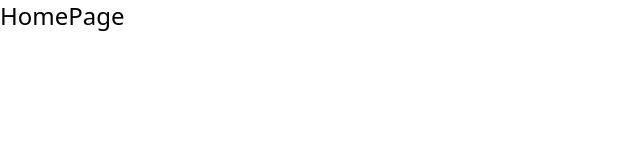
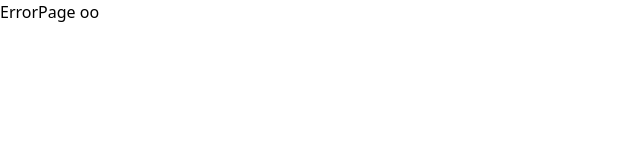
Before and after one commit to daysuwaa/PicPlus, a React (Create React App) app: page / in a window 1280 px wide. Shown: the top 160 px of the page, without its empty margins (0-640 px from the left). Built offline with nearby package versions, Linux system fonts and the light colour scheme.

Commit message:
Commit-React router - App.js

```diff
--- a/src/App.js
+++ b/src/App.js
@@ -1,4 +1,4 @@
-import {BrowserRouter as Router, Route, Routes,} from "react-router-dom";
+import { BrowserRouter as Router, Route, Routes} from "react-router-dom";
 import React from "react";
 import HomePage from "./components/HomePage";
 import Post from "./components/Post";
@@ -6,19 +6,19 @@ import Signin from "./components/Signin";
 import Signup from "./components/Signup";
 import ErrorPage from "./components/ErrorPage";
 
-function App() {
+function App  () {
   return (
-   <div>
+
    <Router>
       <Routes>
-       <Route path="/" exact element={<HomePage />} />
-       <Route path="/signin" element={<Signin />} />
-       <Route path="/signup" element={<Signup />} />
-       <Route path="/post" element={<Post />} />
+       <Route exact path="/picplus" element={<HomePage />} />
+       <Route path="picplus/signin" element={<Signin />} />
+       <Route path="picplus/signup" element={<Signup />} />
+       <Route path="picplus/post" element={<Post />} />
        <Route path="*" element ={<ErrorPage/>} />
      </Routes>
    </Router>
-   </div>
+
 
 
 
--- a/src/components/ErrorPage.jsx
+++ b/src/components/ErrorPage.jsx
@@ -2,8 +2,8 @@ import React from 'react'
 
 const ErrorPage = () => {
   return (
-    <div>ErrorPage</div>
+    <div>ErrorPage oo</div>
   )
 }
 
-export default ErrorPage
+export default ErrorPage;
--- a/src/components/HomePage.jsx
+++ b/src/components/HomePage.jsx
@@ -2,8 +2,8 @@ import React from 'react'
 
 const HomePage = () => {
   return (
-    <div className='text-2xl text-black'>HomePage</div>
+    <div className='text-2xl text-black'>HomePage BITCH</div>
   )
 }
 
-export default HomePage
+export default HomePage;
--- a/src/components/Post.jsx
+++ b/src/components/Post.jsx
@@ -6,4 +6,4 @@ const Post = () => {
   )
 }
 
-export default Post
+export default Post;
--- a/src/components/Signin.jsx
+++ b/src/components/Signin.jsx
@@ -2,8 +2,9 @@ import React from 'react'
 
 const Signin = () => {
   return (
-    <div>Signin</div>
+    <div>Signin
+    </div>
   )
 }
 
-export default Signin
+export default Signin;
--- a/src/components/Signup.jsx
+++ b/src/components/Signup.jsx
@@ -6,4 +6,4 @@ const Signup = () => {
   )
 }
 
-export default Signup
+export default Signup;
```
